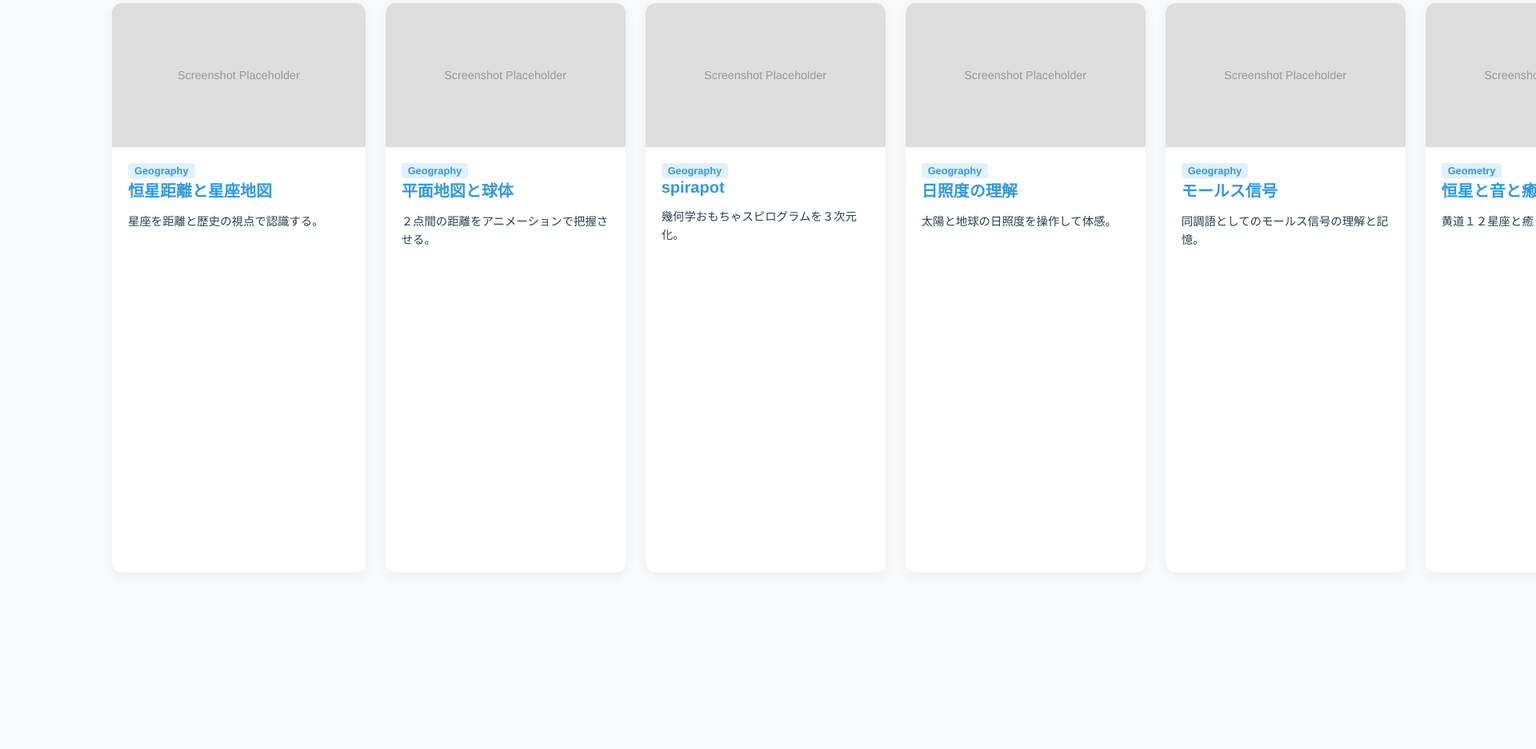
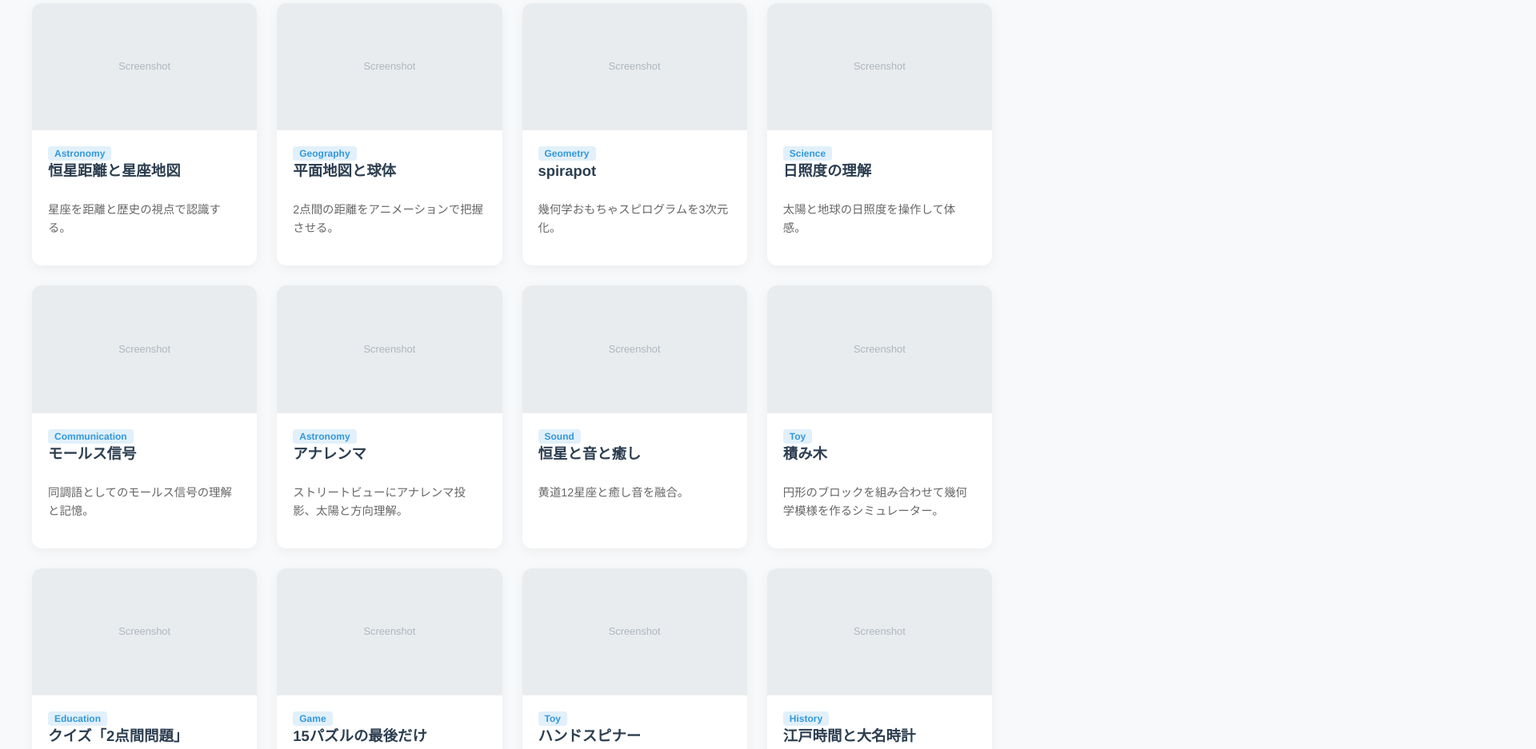
Before and after one commit to conception24/FRONTPAGE, a plain HTML site: page index.html in a window 1280 px wide. Shown: the part 190-1127 px from the top of the page at 80% size, 1920 px wide, since content can reach past the window. Before the commit the page ends 946 px from the top, so only its background shows below. Drawn offline with Linux system fonts and the light colour scheme.

Commit message:
Update index.html

```diff
--- a/index.html
+++ b/index.html
@@ -21,11 +21,13 @@
             text-align: center;
             margin-bottom: 50px;
         }
+        /* コンテナを1つにまとめ、グリッドを制御 */
         .container {
-            max-width: 1000px;
+            max-width: 1200px;
             margin: 0 auto;
             display: grid;
-            grid-template-columns: repeat(auto-fill, minmax(300px, 1fr));
+            /* 画面幅に合わせて自動で列数を調整 */
+            grid-template-columns: repeat(auto-fill, minmax(280px, 1fr));
             gap: 25px;
         }
         .card {
@@ -33,37 +35,47 @@
             border-radius: 12px;
             overflow: hidden;
             box-shadow: 0 4px 15px rgba(0,0,0,0.05);
-            transition: transform 0.2s;
+            transition: transform 0.2s, box-shadow 0.2s;
             text-decoration: none;
             color: inherit;
             display: flex;
             flex-direction: column;
+            height: 100%; /* カードの高さを揃える */
         }
         .card:hover {
             transform: translateY(-5px);
+            box-shadow: 0 8px 25px rgba(0,0,0,0.1);
         }
         .card-image {
             width: 100%;
-            height: 180px;
-            background: #ddd;
+            aspect-ratio: 16 / 9; /* 画像の比率を一定にする */
+            background: #e9ecef;
             display: flex;
             align-items: center;
             justify-content: center;
-            font-size: 0.9em;
-            color: #999;
+            font-size: 0.8em;
+            color: #adb5bd;
+            border-bottom: 1px solid #eee;
         }
         .card-content {
             padding: 20px;
+            flex-grow: 1; /* テキスト量に関わらず高さを補完 */
+            display: flex;
+            flex-direction: column;
         }
         .card-title {
             margin: 0 0 10px 0;
-            font-size: 1.25em;
-            color: var(--accent);
+            font-size: 1.15em;
+            font-weight: bold;
+            color: var(--primary);
+            line-height: 1.4;
         }
         .card-desc {
             font-size: 0.9em;
             line-height: 1.6;
             margin-bottom: 15px;
+            color: #666;
+            flex-grow: 1;
         }
         .tag {
             display: inline-block;
@@ -71,8 +83,9 @@
             color: #3498db;
             padding: 2px 8px;
             border-radius: 4px;
-            font-size: 0.8em;
+            font-size: 0.75em;
             font-weight: bold;
+            align-self: flex-start;
         }
     </style>
 </head>
@@ -85,121 +98,113 @@
 
 <div class="container">
     <a href="./stellar-scope/" class="card">
-        <div class="card-image">Screenshot Placeholder</div>
+        <div class="card-image">Screenshot</div>
         <div class="card-content">
-            <span class="tag">Geography</span>
+            <span class="tag">Astronomy</span>
             <h2 class="card-title">恒星距離と星座地図</h2>
             <p class="card-desc">星座を距離と歴史の視点で認識する。</p>
         </div>
     </a>
 
-
-<div class="container">
     <a href="./stellar-scope/" class="card">
-        <div class="card-image">Screenshot Placeholder</div>
+        <div class="card-image">Screenshot</div>
         <div class="card-content">
             <span class="tag">Geography</span>
             <h2 class="card-title">平面地図と球体</h2>
-            <p class="card-desc">２点間の距離をアニメーションで把握させる。</p>
+            <p class="card-desc">2点間の距離をアニメーションで把握させる。</p>
         </div>
     </a>
 
-
-<div class="container">
     <a href="./stellar-scope/" class="card">
-        <div class="card-image">Screenshot Placeholder</div>
+        <div class="card-image">Screenshot</div>
         <div class="card-content">
-            <span class="tag">Geography</span>
+            <span class="tag">Geometry</span>
             <h2 class="card-title">spirapot</h2>
-            <p class="card-desc">幾何学おもちゃスピログラムを３次元化。</p>
+            <p class="card-desc">幾何学おもちゃスピログラムを3次元化。</p>
         </div>
     </a>
 
-<div class="container">
     <a href="./stellar-scope/" class="card">
-        <div class="card-image">Screenshot Placeholder</div>
+        <div class="card-image">Screenshot</div>
         <div class="card-content">
-            <span class="tag">Geography</span>
+            <span class="tag">Science</span>
             <h2 class="card-title">日照度の理解</h2>
             <p class="card-desc">太陽と地球の日照度を操作して体感。</p>
         </div>
     </a>
 
-<div class="container">
     <a href="./stellar-scope/" class="card">
-        <div class="card-image">Screenshot Placeholder</div>
+        <div class="card-image">Screenshot</div>
         <div class="card-content">
-            <span class="tag">Geography</span>
+            <span class="tag">Communication</span>
             <h2 class="card-title">モールス信号</h2>
             <p class="card-desc">同調語としてのモールス信号の理解と記憶。</p>
         </div>
     </a>
 
-  <a href="./baumkuchen-blocks/" class="card">
-        <div class="card-image">Screenshot Placeholder</div>
+    <a href="./stellar-scope/" class="card">
+        <div class="card-image">Screenshot</div>
         <div class="card-content">
-            <span class="tag">Geometry</span>
-            <h2 class="card-title">恒星と音と癒し</h2>
-            <p class="card-desc">黄道１２星座と癒し音を融合。</p>
-        </div>
-    </a>
-
-<div class="container">
-    <a href="./stellar-scope/" class="card">
-        <div class="card-image">Screenshot Placeholder</div>
-        <div class="card-content">
-            <span class="tag">Geography</span>
+            <span class="tag">Astronomy</span>
             <h2 class="card-title">アナレンマ</h2>
             <p class="card-desc">ストリートビューにアナレンマ投影、太陽と方向理解。</p>
         </div>
     </a>
 
+    <a href="./stellar-scope/" class="card">
+        <div class="card-image">Screenshot</div>
+        <div class="card-content">
+            <span class="tag">Sound</span>
+            <h2 class="card-title">恒星と音と癒し</h2>
+            <p class="card-desc">黄道12星座と癒し音を融合。</p>
+        </div>
+    </a>
+
     <a href="./baumkuchen-blocks/" class="card">
-        <div class="card-image">Screenshot Placeholder</div>
+        <div class="card-image">Screenshot</div>
         <div class="card-content">
-            <span class="tag">Geometry</span>
+            <span class="tag">Toy</span>
             <h2 class="card-title">積み木</h2>
             <p class="card-desc">円形のブロックを組み合わせて幾何学模様を作るシミュレーター。</p>
         </div>
     </a>
 
-  <a href="./baumkuchen-blocks/" class="card">
-        <div class="card-image">Screenshot Placeholder</div>
+    <a href="./baumkuchen-blocks/" class="card">
+        <div class="card-image">Screenshot</div>
         <div class="card-content">
-            <span class="tag">Geometry</span>
-            <h2 class="card-title">クイズ「２点間問題」</h2>
+            <span class="tag">Education</span>
+            <h2 class="card-title">クイズ「2点間問題」</h2>
             <p class="card-desc">クイズ頻出の数学問題を操作可能グラフで理解。</p>
         </div>
     </a>
 
-      <a href="./baumkuchen-blocks/" class="card">
-        <div class="card-image">Screenshot Placeholder</div>
+    <a href="./baumkuchen-blocks/" class="card">
+        <div class="card-image">Screenshot</div>
         <div class="card-content">
-            <span class="tag">Geometry</span>
-            <h2 class="card-title">１５パズルの最後だけ</h2>
+            <span class="tag">Game</span>
+            <h2 class="card-title">15パズルの最後だけ</h2>
             <p class="card-desc">一番おいしいとこだけ遊ぶ。</p>
         </div>
     </a>
 
-  <a href="./baumkuchen-blocks/" class="card">
-        <div class="card-image">Screenshot Placeholder</div>
+    <a href="./baumkuchen-blocks/" class="card">
+        <div class="card-image">Screenshot</div>
         <div class="card-content">
-            <span class="tag">Geometry</span>
+            <span class="tag">Toy</span>
             <h2 class="card-title">ハンドスピナー</h2>
             <p class="card-desc">模様と音ランダム小気味いい回し体験。</p>
         </div>
     </a>
 
-  <a href="./baumkuchen-blocks/" class="card">
-        <div class="card-image">Screenshot Placeholder</div>
+    <a href="./baumkuchen-blocks/" class="card">
+        <div class="card-image">Screenshot</div>
         <div class="card-content">
-            <span class="tag">Geometry</span>
+            <span class="tag">History</span>
             <h2 class="card-title">江戸時間と大名時計</h2>
-            <p class="card-desc">酉の刻とか、暮れ六つって言われてもわからないでしょ。</p>
+            <p class="card-desc">「酉の刻」や「暮れ六つ」を視覚的に理解する。</p>
         </div>
     </a>
-
-    </div>
+</div>
 
 </body>
 </html>
```
